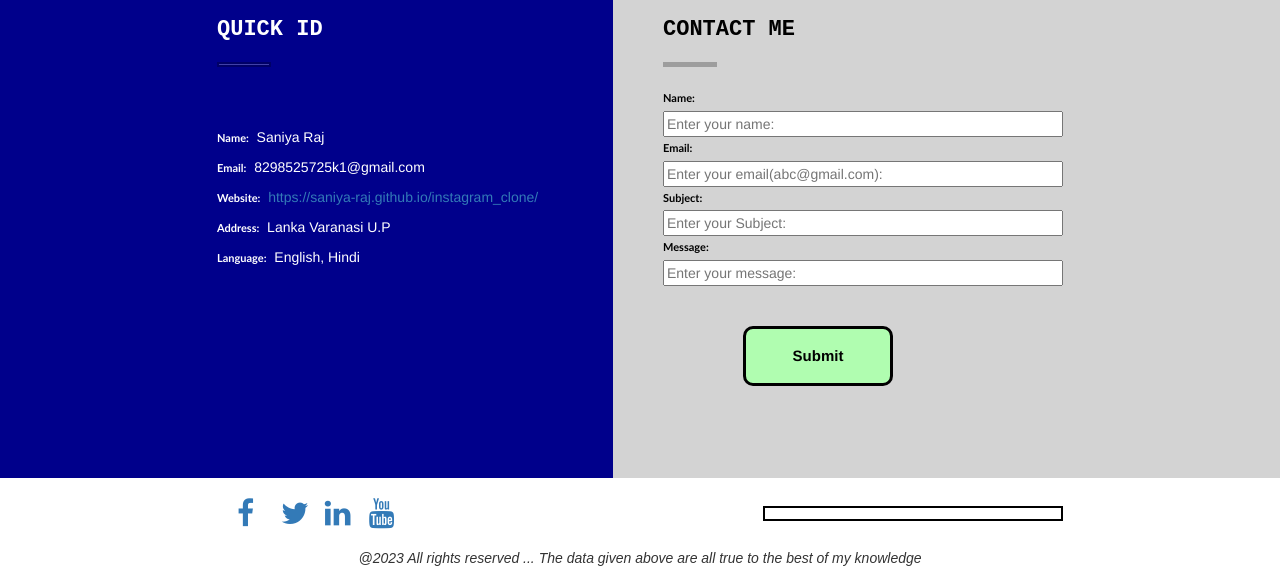
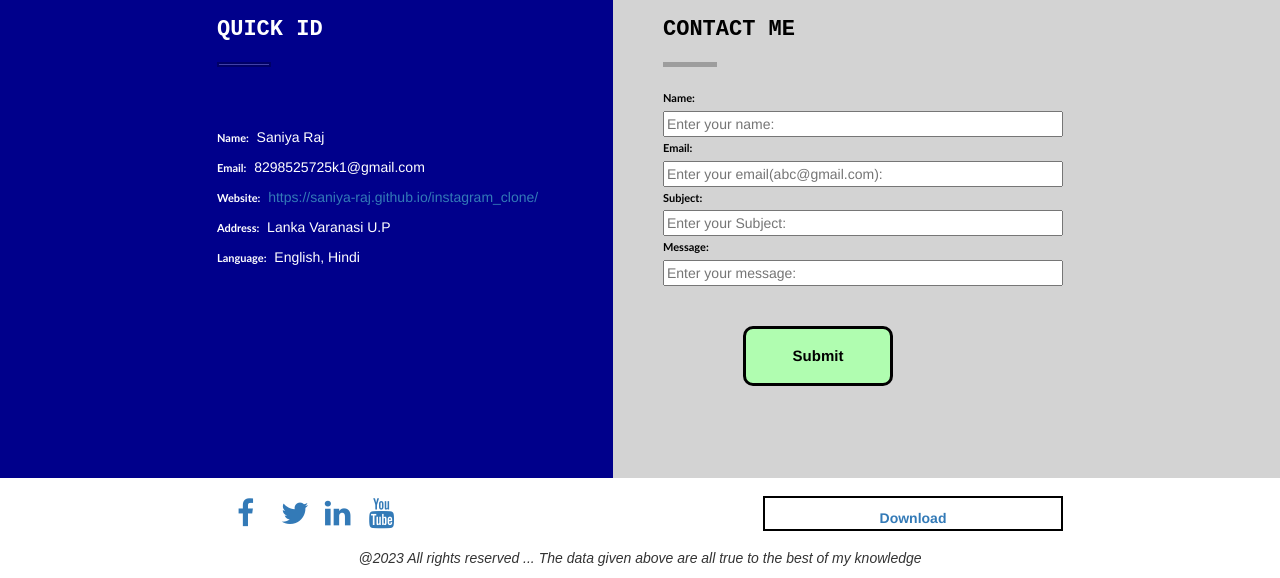
Before and after one commit to saniya-raj/ENCRYPTIX, a plain HTML site: page index.html in a window 1280 px wide. Shown: the part 1832-2410 px from the top of the page. Drawn offline with nearby package versions, Linux system fonts and the light colour scheme.

Commit message:
Update index.html

```diff
--- a/index.html
+++ b/index.html
@@ -189,8 +189,8 @@
             </div>
             <div>
                 <fieldset class="download">
-                   <a href="SANIYA RAJ(1).pdf" download="my resume">
-                    </a>
+                   <a href="SANIYA RAJ(1).pdf" download="my resume">Download</a>
+
 
                 </fieldset>
             </div>
```
